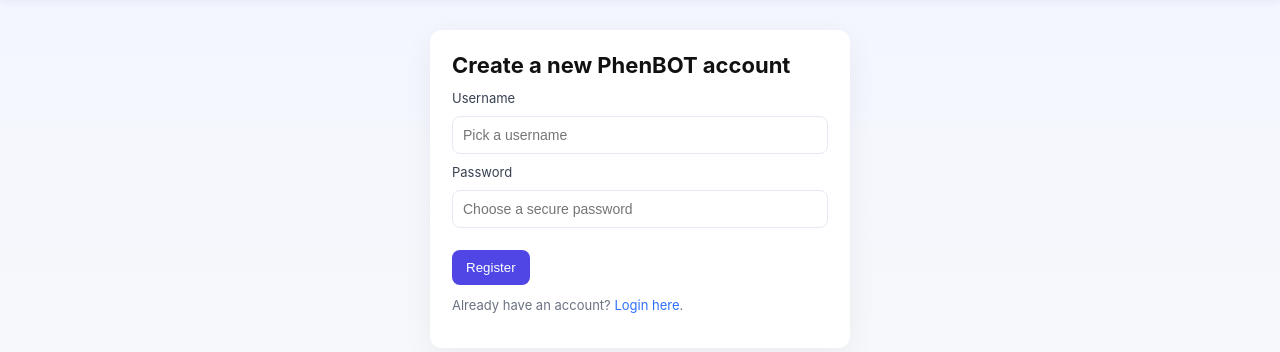
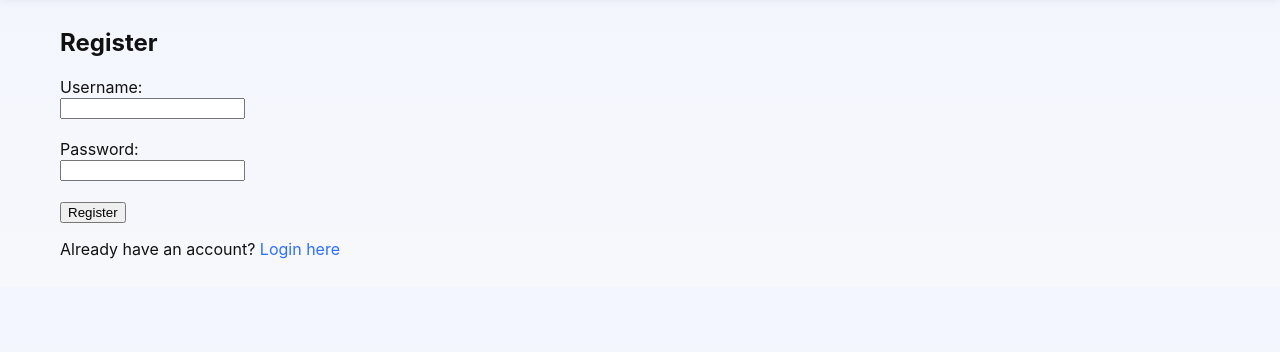
Before and after one commit to AshrithPuppala/PhenBot, a Flask app: page /register in a window 1280 px wide. Shown: the part 45-397 px from the top of the page. Run offline with Flask 3, Linux system fonts and the light colour scheme.

Commit message:
Update register.html

```diff
--- a/templates/register.html
+++ b/templates/register.html
@@ -1,19 +1,14 @@
 {% extends "base.html" %}
 {% block content %}
-<div class="auth-card">
-  <h2>Create a new PhenBOT account</h2>
-  <form method="POST" class="auth-form">
-    <label>Username</label>
-    <input name="username" required placeholder="Pick a username" />
+<h2>Register</h2>
+<form method="POST">
+    <label for="username">Username:</label><br>
+    <input type="text" id="username" name="username" required><br><br>
 
-    <label>Password</label>
-    <input name="password" type="password" required placeholder="Choose a secure password" />
+    <label for="password">Password:</label><br>
+    <input type="password" id="password" name="password" required><br><br>
 
-    <div style="margin-top:12px;">
-      <button class="btn-primary" type="submit">Register</button>
-    </div>
-  </form>
-
-  <p class="small muted" style="margin-top:12px;">Already have an account? <a href="{{ url_for('login') }}">Login here</a>.</p>
-</div>
+    <button type="submit">Register</button>
+</form>
+<p>Already have an account? <a href="{{ url_for('login') }}">Login here</a></p>
 {% endblock %}
```
